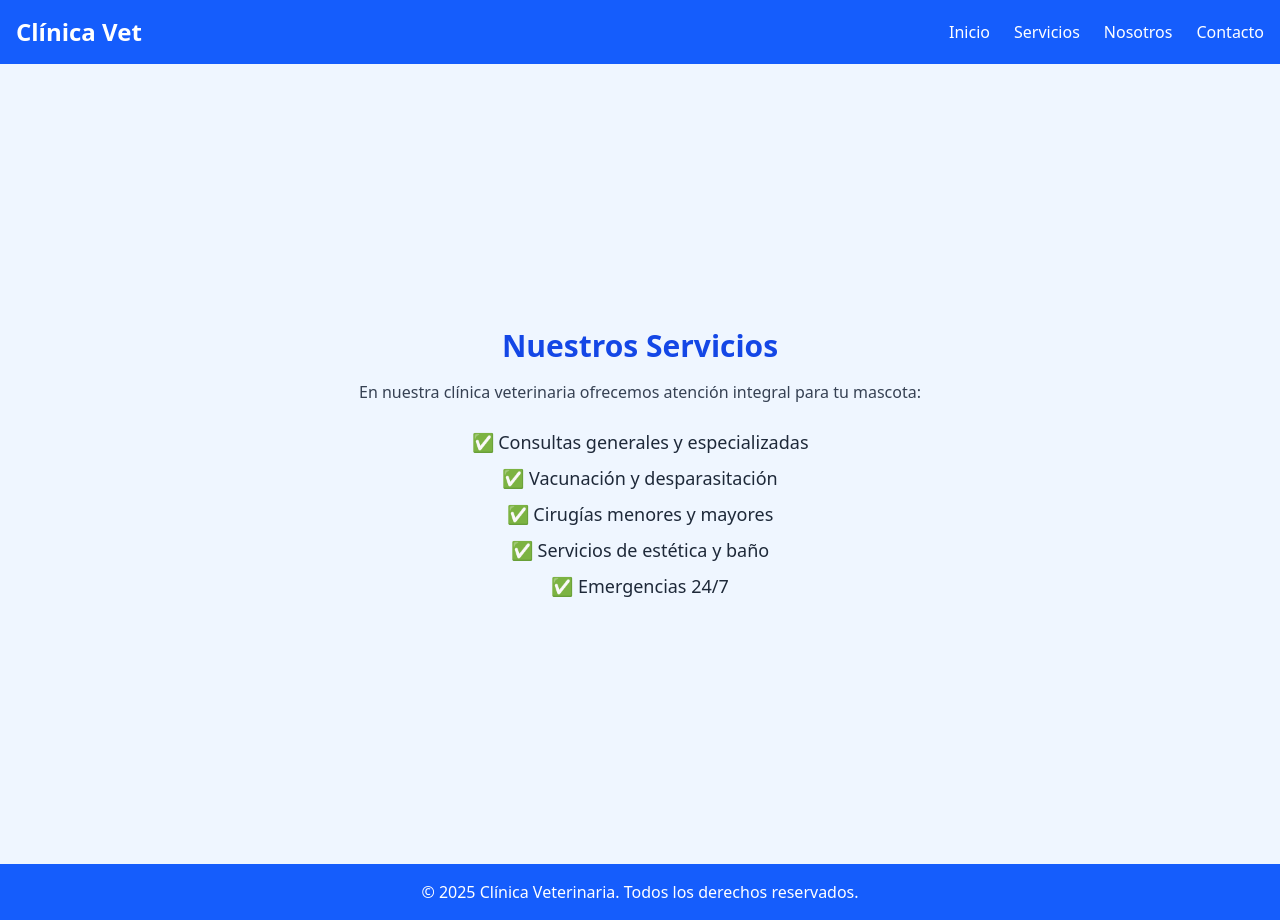
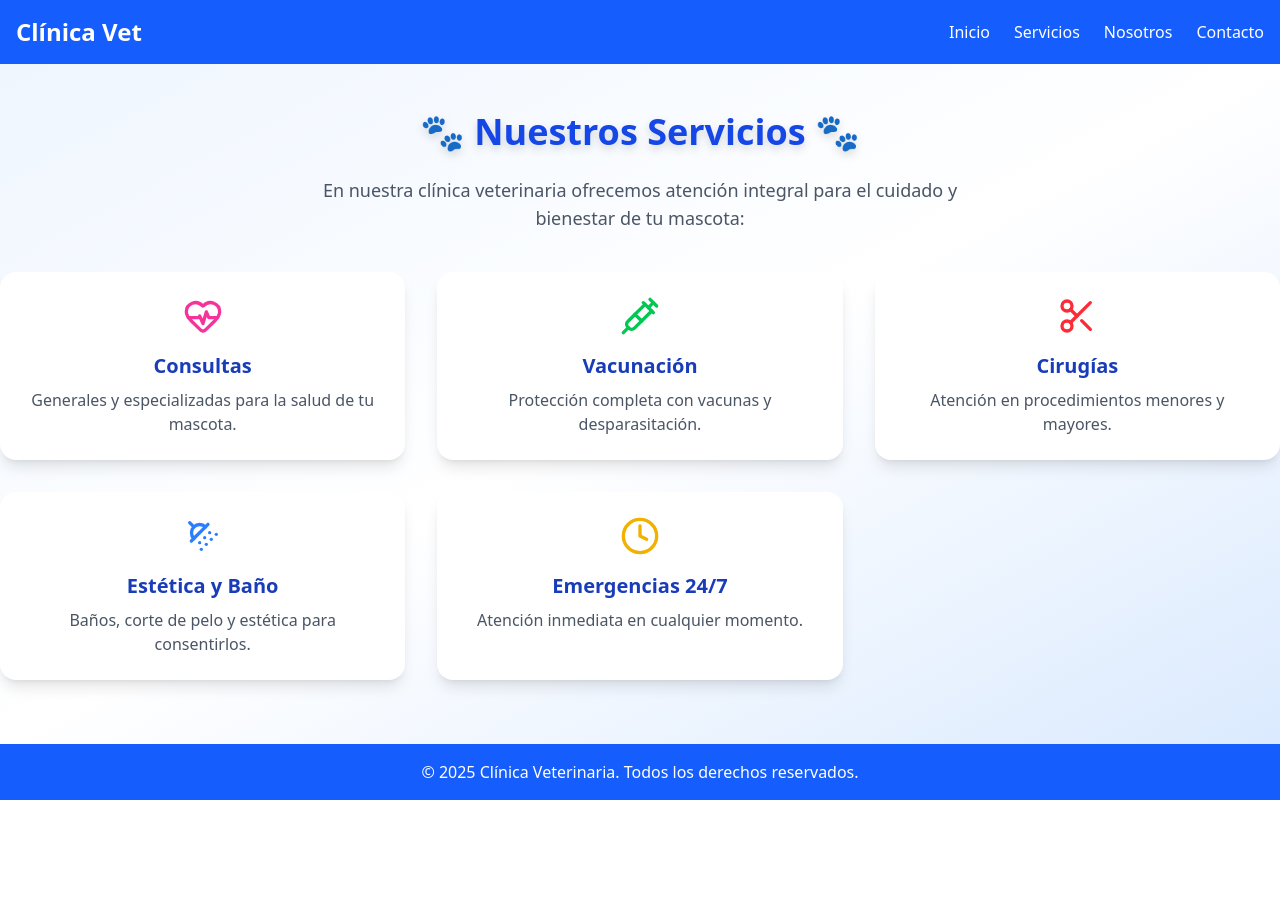
Before and after one commit to GonzaloHCZ/Clinica-veterinaria-grupal, a React (Vite) app: page /servicios in a window 1280 px wide. After the commit the page ends 800 px from the top, so only its background shows below. Built offline with nearby package versions, Linux system fonts and the light colour scheme.

Commit message:
modificacion en servicios

```diff
--- a/package.json
+++ b/package.json
@@ -10,6 +10,7 @@
     "preview": "vite preview"
   },
   "dependencies": {
+    "lucide-react": "^0.544.0",
     "react": "^19.1.1",
     "react-dom": "^19.1.1",
     "react-icons": "^5.5.0",
--- a/src/pages/Servicios.jsx
+++ b/src/pages/Servicios.jsx
@@ -1,17 +1,36 @@
+import { HeartPulse, Syringe, Scissors, ShowerHead, Clock } from "lucide-react";
+
 export default function Servicios() {
+  const servicios = [
+    { icon: <HeartPulse className="w-10 h-10 text-pink-500" />, titulo: "Consultas", desc: "Generales y especializadas para la salud de tu mascota." },
+    { icon: <Syringe className="w-10 h-10 text-green-500" />, titulo: "Vacunación", desc: "Protección completa con vacunas y desparasitación." },
+    { icon: <Scissors className="w-10 h-10 text-red-500" />, titulo: "Cirugías", desc: "Atención en procedimientos menores y mayores." },
+    { icon: <ShowerHead className="w-10 h-10 text-blue-500" />, titulo: "Estética y Baño", desc: "Baños, corte de pelo y estética para consentirlos." },
+    { icon: <Clock className="w-10 h-10 text-yellow-500" />, titulo: "Emergencias 24/7", desc: "Atención inmediata en cualquier momento." },
+  ];
+
   return (
-    <section className="min-h-screen flex flex-col items-center justify-center bg-blue-50 p-8 text-center">
-      <h2 className="text-3xl font-bold text-blue-700 mb-4">Nuestros Servicios</h2>
-      <p className="text-gray-700 max-w-2xl">
-        En nuestra clínica veterinaria ofrecemos atención integral para tu mascota:
+    <section className="flex flex-col items-center bg-gradient-to-br from-blue-50 via-white to-blue-100 pt-12 pb-16 text-center">
+
+      <h2 className="text-4xl font-extrabold text-blue-700 mb-6 drop-shadow-lg">
+        🐾 Nuestros Servicios 🐾
+      </h2>
+      <p className="text-gray-600 max-w-2xl text-lg mb-10">
+        En nuestra clínica veterinaria ofrecemos atención integral para el cuidado y bienestar de tu mascota:
       </p>
-      <ul className="mt-6 space-y-2 text-lg text-gray-800">
-        <li>✅ Consultas generales y especializadas</li>
-        <li>✅ Vacunación y desparasitación</li>
-        <li>✅ Cirugías menores y mayores</li>
-        <li>✅ Servicios de estética y baño</li>
-        <li>✅ Emergencias 24/7</li>
-      </ul>
+
+      <div className="grid grid-cols-1 sm:grid-cols-2 lg:grid-cols-3 gap-8">
+        {servicios.map((servicio, index) => (
+          <div
+            key={index}
+            className="bg-white rounded-2xl shadow-lg hover:shadow-2xl p-6 flex flex-col items-center transition-transform transform hover:-translate-y-2 hover:scale-105 duration-300"
+          >
+            <div className="mb-4">{servicio.icon}</div>
+            <h3 className="text-xl font-semibold text-blue-800">{servicio.titulo}</h3>
+            <p className="text-gray-600 mt-2">{servicio.desc}</p>
+          </div>
+        ))}
+      </div>
     </section>
   );
 }
```
Also changed, not shown: 1 other file (tests, documents, lock files or other folders).
